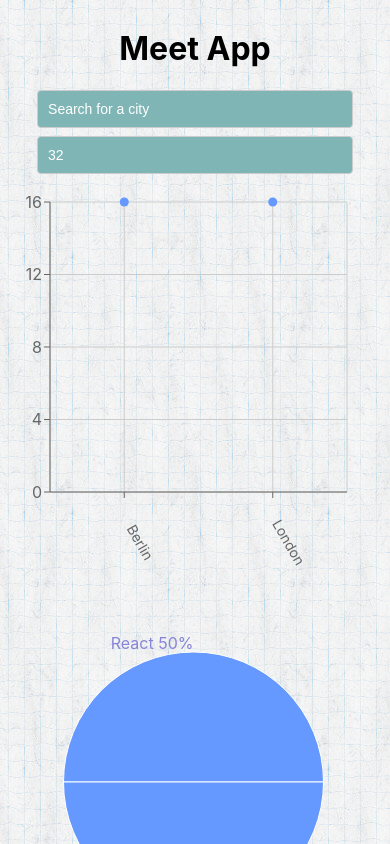
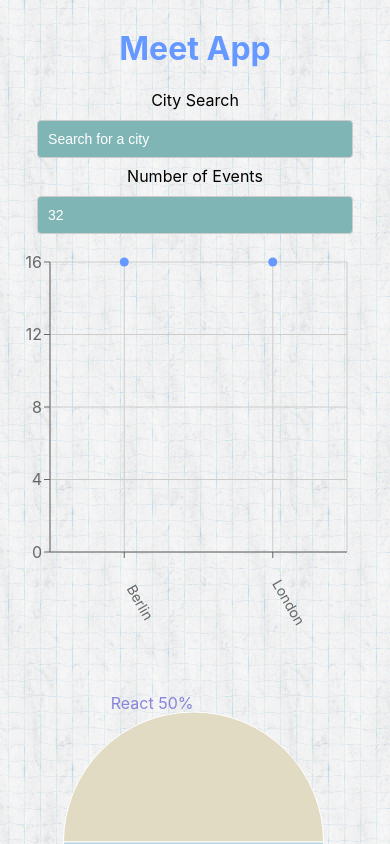
Before and after one commit to yevheniiairapetian/meet, a React (Create React App) app: page / in a window 390 px wide. Shown: the top 844 px of the page. Built offline with nearby package versions, Linux system fonts and the light colour scheme; what atatus-spa would draw is missing.

Commit message:
feat: customize pie chart

```diff
--- a/src/App.css
+++ b/src/App.css
@@ -13,6 +13,10 @@
 html, body {
   min-height: 100vh;
   padding: 0;
+}
+
+h1{
+  color:#6699ff;
 }
 
 #root{
@@ -42,11 +46,13 @@ input[type="number"] {
   align-self: center;
   height: 38px;
   margin-bottom: 20px;
+  margin-top: 10px;
 }
 
 input::placeholder{
   color:white;
 }
+
 .city {
   width: 250px;
   background-color:#6699ff;
@@ -176,13 +182,24 @@ padding:10px 5px 10px 5px;
   display: grid;
   grid-template-columns: 1fr 1fr;
 }
-
-@media screen and (max-width: 650px){
-
+@media screen and (max-width: 780px){
   .charts-container{
     grid-template-columns: 1fr;
   }
+  input[type="text"],
+  input[type="number"] {
+    margin-top: 10px;
+}
+}
+@media screen and (max-width: 650px){
 
+
+  #city-search input[type="text"]{
+    margin-top: 10px;
+  }
+  #number-of-events input[type="text"] {
+    margin-top: 10px;
+  }
   #event-list{
     width: 100%;
     margin: 0 auto;
--- a/src/components/CitySearch.js
+++ b/src/components/CitySearch.js
@@ -36,14 +36,16 @@ const CitySearch = ({allLocations, setCurrentCity, setInfoAlert}) => {
       };
     return (
         <div id="city-search">
+        <label htmlFor="city-search-input">City Search<br/>
             <input
+            id="city-search-input"
                 type="text"
                 className="city"
                 placeholder="Search for a city"
                 onFocus={() => setShowSuggestions(true)}
                 value={query}
                 onChange={handleInputChanged} />
-
+                </label>
             {showSuggestions ? <ul className="suggestions">{suggestions.map((suggestion) => {
                 return <li key={suggestion} onClick={handleItemClicked}>{suggestion}</li>
             })}
--- a/src/components/EventGenresChart.js
+++ b/src/components/EventGenresChart.js
@@ -2,14 +2,6 @@ import React, { PureComponent } from 'react';
 import { useState, useEffect } from 'react';
 import { PieChart, Pie, Sector, Cell, ResponsiveContainer } from 'recharts';
 
-const data = [
-  { name: 'Group A', value: 400 },
-  { name: 'Group B', value: 300 },
-  { name: 'Group C', value: 300 },
-  { name: 'Group D', value: 200 },
-];
-
-const COLORS = ['#0088FE', '#00C49F', '#FFBB28', '#FF8042'];
 
 const RADIAN = Math.PI / 180;
 const renderCustomizedLabel = ({ cx, cy, midAngle, innerRadius, outerRadius, percent, index }) => {
@@ -27,6 +19,12 @@ const renderCustomizedLabel = ({ cx, cy, midAngle, innerRadius, outerRadius, per
 const EventGenresChart = ({ events }) => {
 
     const [data, setData] = useState([]);
+  const genres = ["React", "JavaScript", "Node", "jQuery", "Angular"];
+  const colors = ["#E1DBC3", "#B6D4E1", "#6699ff", "#88BCBD", "#848484"];
+
+  useEffect(() => {
+    setData(getData());
+  }, [`${events}`]);
 
     const getData = () => {
         const genres = ["React", "JavaScript", "Node", "jQuery", "AngularJS"];
@@ -38,11 +36,6 @@ const EventGenresChart = ({ events }) => {
         });
         return data;
       };
-
-    useEffect(() => {
-        setData(getData());
-      }, [`${events}`]);
-
       const renderCustomizedLabel = ({ cx, cy, midAngle, outerRadius, percent, index }) => {
         const RADIAN = Math.PI / 180;
         const radius = outerRadius;
@@ -61,18 +54,20 @@ const EventGenresChart = ({ events }) => {
         ) : null;
       };
 
-    const genres = ['React', 'JavaScript', 'Node', 'jQuery', 'Angular'];
       return (
    <ResponsiveContainer width="99%" height={400}>
      <PieChart>
        <Pie
          data={data}
          dataKey="value"
-         fill="#6699ff"
          labelLine={false}
          label={renderCustomizedLabel}
          outerRadius={130}
-       />
+       >
+        {data.map((entry, index) => (
+            <Cell key={`cell-${index}`} fill={colors[index % colors.length]} />
+          ))}
+          </Pie>
      </PieChart>
    </ResponsiveContainer>
  );
--- a/src/components/NumberOfEvents.js
+++ b/src/components/NumberOfEvents.js
@@ -16,13 +16,16 @@ const NumberOfEvents = ({setCurrentNOE, setErrorAlert}) => {
     }
     return (
       <div id="number-of-events">
+      <label htmlFor="event-input">Number of Events<br/>
         <input
+        id="event-input"
           type="text"
           defaultValue="32"
           placeholder="Enter number of events"
           onChange={handleInputChanged}
           data-testid="numberOfEventsInput"
         />
+        </label>
       </div>
     );
   };
```
